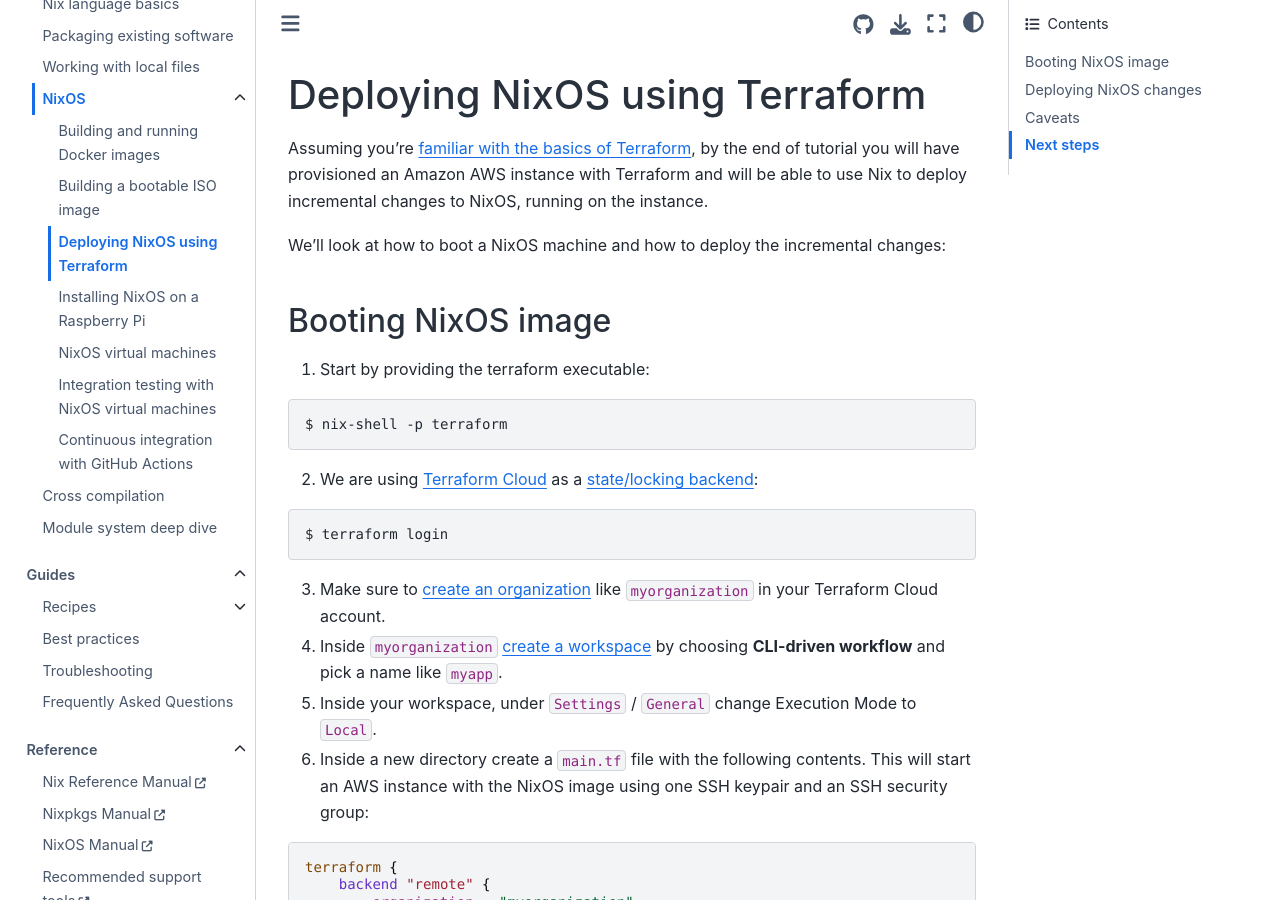
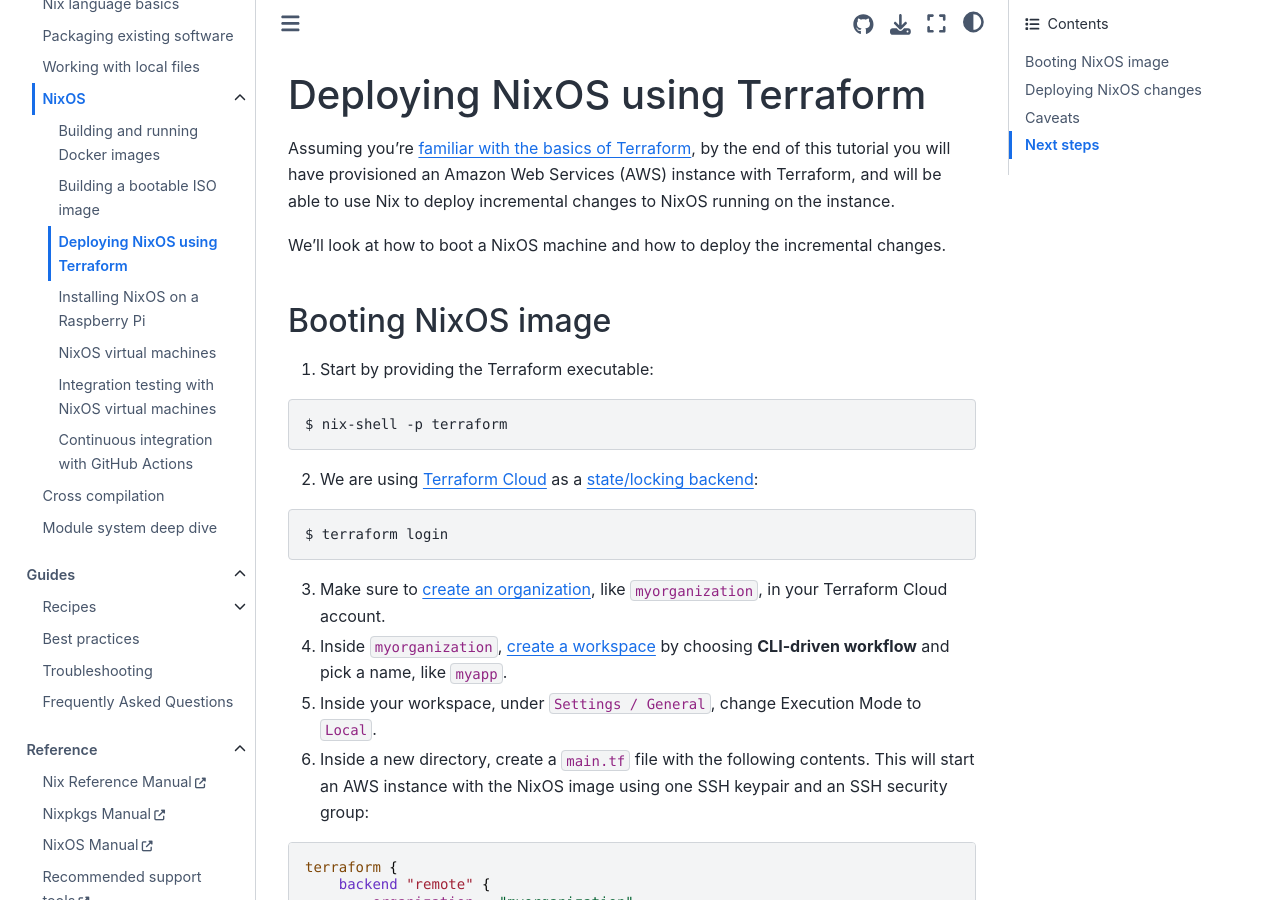
Before and after one commit to NixOS/nix.dev, a Sphinx documentation site: the page built from source/tutorials/nixos/deploying-nixos-using-terraform.md, in a window 1280 px wide and 900 px high. Built offline with Sphinx 7.4.7 and the Sphinx Book theme 1.1.4, drawn with Linux system fonts in a browser that asks for light colours; some of the changed text lies outside the part shown.

Commit message:
Deploying NixOS using Terraform grammar check (#220)

````diff
--- a/source/tutorials/nixos/deploying-nixos-using-terraform.md
+++ b/source/tutorials/nixos/deploying-nixos-using-terraform.md
@@ -9,15 +9,13 @@
 
 # Deploying NixOS using Terraform
 
-Assuming you're [familiar with the basics of Terraform](https://www.terraform.io/intro/index.html),
-by the end of tutorial you will have provisioned an Amazon AWS instance with Terraform
-and will be able to use Nix to deploy incremental changes to NixOS, running on the instance.
+Assuming you're [familiar with the basics of Terraform](https://www.terraform.io/intro/index.html), by the end of this tutorial you will have provisioned an Amazon Web Services (AWS) instance with Terraform, and will be able to use Nix to deploy incremental changes to NixOS running on the instance.
 
-We'll look at how to boot a NixOS machine and how to deploy the incremental changes:
+We'll look at how to boot a NixOS machine and how to deploy the incremental changes.
 
 ## Booting NixOS image
 
-1. Start by providing the terraform executable:
+1. Start by providing the Terraform executable:
 
 ```shell-session
 $ nix-shell -p terraform
@@ -29,10 +27,10 @@
 $ terraform login
 ```
 
-3. Make sure to [create an organization](https://app.terraform.io/app/organizations/new) like `myorganization` in your Terraform Cloud account.
-4. Inside `myorganization` [create a workspace](https://app.terraform.io/app/cachix/workspaces/new) by choosing **CLI-driven workflow** and pick a name like  `myapp`.
-5. Inside your workspace, under `Settings` / `General` change Execution Mode to `Local`.
-6. Inside a new directory create a `main.tf` file with the following contents. This will start an AWS instance with the NixOS image using one SSH keypair and an SSH security group:
+3. Make sure to [create an organization](https://app.terraform.io/app/organizations/new), like `myorganization`, in your Terraform Cloud account.
+4. Inside `myorganization`, [create a workspace](https://app.terraform.io/app/cachix/workspaces/new) by choosing **CLI-driven workflow** and pick a name, like  `myapp`.
+5. Inside your workspace, under `Settings / General`, change Execution Mode to `Local`.
+6. Inside a new directory, create a `main.tf` file with the following contents. This will start an AWS instance with the NixOS image using one SSH keypair and an SSH security group:
 
 ```terraform
 terraform {
````
Also changed, not shown: other parts of source/tutorials/nixos/deploying-nixos-using-terraform.md (+5 -6 lines).
